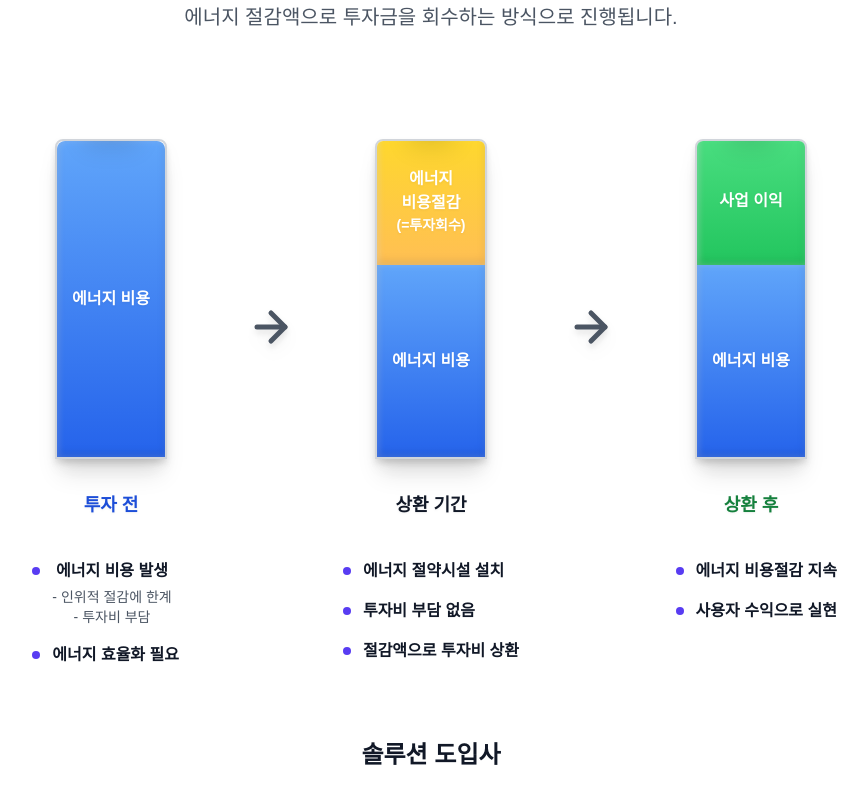
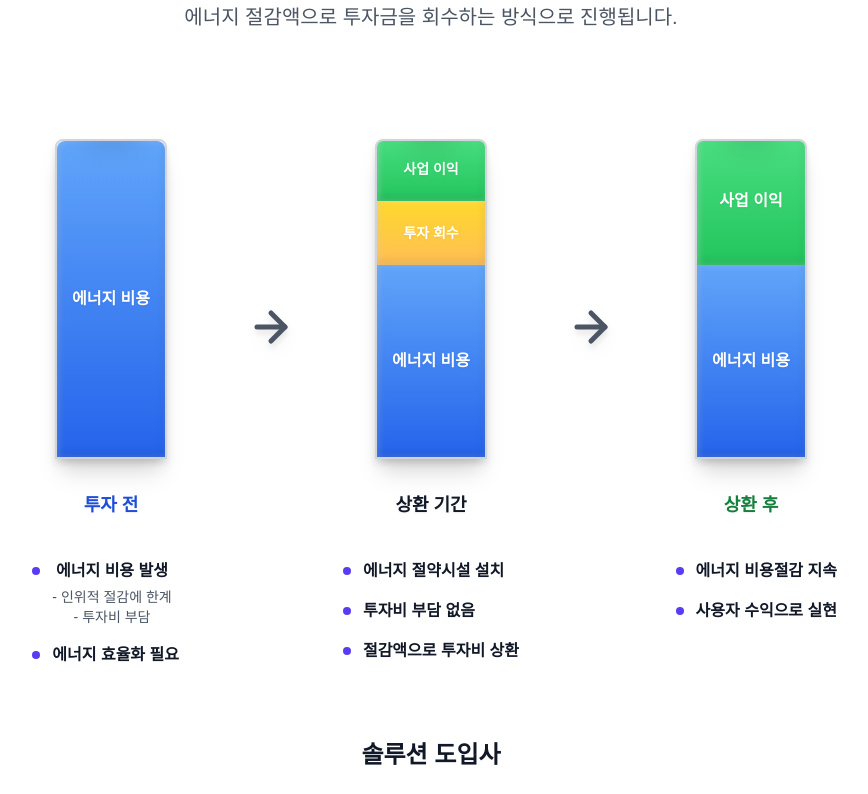
Before and after one commit to xlxhollywood/merlotlab-b2b, a Next.js app: page /contact in a window 1280 px wide. Shown: the part 999-1793 px from the top of the page, without its empty margins (209-1077 px from the left). Built offline with nearby package versions, Linux system fonts and the light colour scheme.

Commit message:
Feat: update energy chart with split savings and delayed shadow effects

```diff
--- a/src/components/Chart/energy.tsx
+++ b/src/components/Chart/energy.tsx
@@ -13,6 +13,7 @@ interface AnimationPhase {
   secondArrow: boolean
   postRepaymentEnergyCost: boolean
   postRepaymentBenefit: boolean
+  shadows: boolean
 }
 
 export default function AnimatedEnergyChart() {
@@ -24,6 +25,7 @@ export default function AnimatedEnergyChart() {
     secondArrow: false,
     postRepaymentEnergyCost: false,
     postRepaymentBenefit: false,
+    shadows: false,
   })
 
   const [isAnimating, setIsAnimating] = useState(false)
@@ -46,6 +48,7 @@ export default function AnimatedEnergyChart() {
       secondArrow: false,
       postRepaymentEnergyCost: false,
       postRepaymentBenefit: false,
+      shadows: false,
     })
 
     // Animation sequence with delays
@@ -75,9 +78,13 @@ export default function AnimatedEnergyChart() {
 
     setTimeout(() => {
       setPhase((prev) => ({ ...prev, postRepaymentBenefit: true }))
+    }, 4900)
+
+    setTimeout(() => {
+      setPhase((prev) => ({ ...prev, shadows: true }))
       setIsAnimating(false)
       setAnimationComplete(true)
-    }, 4900)
+    }, 5900)
   }
 
   useEffect(() => {
@@ -109,6 +116,7 @@ export default function AnimatedEnergyChart() {
         secondArrow: true,
         postRepaymentEnergyCost: true,
         postRepaymentBenefit: true,
+        shadows: true,
       }
     : phase
 
@@ -125,7 +133,7 @@ export default function AnimatedEnergyChart() {
                     displayPhase.investment ? "h-full" : "h-0"
                   }`}
                   style={{
-                    boxShadow: "inset 0 -4px 8px rgba(0, 0, 0, 0.1), inset 2px 0 6px rgba(255, 255, 255, 0.2)",
+                    boxShadow: displayPhase.shadows ? "inset 0 -4px 8px rgba(0, 0, 0, 0.1), inset 2px 0 6px rgba(255, 255, 255, 0.2)" : "none",
                   }}
                 >
                   <div className="flex items-center justify-center h-full text-white font-semibold text-base text-center px-2 drop-shadow-sm">
@@ -166,7 +174,7 @@ export default function AnimatedEnergyChart() {
                     displayPhase.repaymentEnergyCost ? "h-48" : "h-0"
                   }`}
                   style={{
-                    boxShadow: "inset 0 -4px 8px rgba(0, 0, 0, 0.1), inset 2px 0 6px rgba(255, 255, 255, 0.2)",
+                    boxShadow: displayPhase.shadows ? "inset 0 -4px 8px rgba(0, 0, 0, 0.1), inset 2px 0 6px rgba(255, 255, 255, 0.2)" : "none",
                   }}
                 >
                   <div className="flex items-center justify-center h-full text-white font-semibold text-base text-center px-2 drop-shadow-sm">
@@ -174,19 +182,31 @@ export default function AnimatedEnergyChart() {
                   </div>
                 </div>
 
-                {/* Energy Savings Overlay */}
+                {/* Investment Repayment Overlay */}
                 <div
                   className={`absolute w-full bg-gradient-to-t from-[#FFBF54] to-[#FED82D] transition-all duration-1000 ease-out shadow-inner ${
-                    displayPhase.repaymentSavings ? "bottom-48 h-32" : "bottom-48 h-0"
+                    displayPhase.repaymentSavings ? "bottom-48 h-16" : "bottom-48 h-0"
                   }`}
                   style={{
-                    boxShadow: "inset 0 -4px 8px rgba(0, 0, 0, 0.1), inset 2px 0 6px rgba(255, 255, 255, 0.3)",
+                    boxShadow: displayPhase.shadows ? "inset 0 -4px 8px rgba(0, 0, 0, 0.1), inset 2px 0 6px rgba(255, 255, 255, 0.3)" : "none",
                   }}
                 >
-                  <div className="flex flex-col items-center justify-center h-full text-white font-semibold text-base text-center px-2 drop-shadow-sm">
-                    <span>에너지</span>
-                    <span>비용절감</span>
-                    <span className="text-sm">(=투자회수)</span>
+                  <div className="flex flex-col items-center justify-center h-full text-white font-semibold text-sm text-center px-2 drop-shadow-sm">
+                    <span>투자 회수</span>
+                  </div>
+                </div>
+
+                {/* Customer Profit Overlay */}
+                <div
+                  className={`absolute w-full bg-gradient-to-t from-green-500 to-green-400 transition-all duration-1000 ease-out shadow-inner ${
+                    displayPhase.repaymentSavings ? "bottom-64 h-16" : "bottom-64 h-0"
+                  }`}
+                  style={{
+                    boxShadow: displayPhase.shadows ? "inset 0 -4px 8px rgba(0, 0, 0, 0.1), inset 2px 0 6px rgba(255, 255, 255, 0.3)" : "none",
+                  }}
+                >
+                  <div className="flex flex-col items-center justify-center h-full text-white font-semibold text-sm text-center px-2 drop-shadow-sm">
+                    <span>사업 이익</span>
                   </div>
                 </div>
 
@@ -199,10 +219,16 @@ export default function AnimatedEnergyChart() {
                 )}
 
                 {displayPhase.repaymentSavings && (
-                  <div className="absolute -top-24 left-1/2 transform -translate-x-1/2 bg-[#FEAA1E] text-white text-sm font-bold px-3 py-2 rounded-lg shadow-xl border-2 border-white drop-shadow-md">
-                    +50%
-                    <div className="absolute top-full left-1/2 transform -translate-x-1/2 w-0 h-0 border-l-4 border-r-4 border-t-4 border-transparent border-t-[#FEAA1E] drop-shadow-sm"></div>
-                  </div>
+                  <>
+                    <div className="absolute -top-24 left-1/2 transform -translate-x-1/2 bg-[#FEAA1E] text-white text-sm font-bold px-3 py-2 rounded-lg shadow-xl border-2 border-white drop-shadow-md">
+                      +25%
+                      <div className="absolute top-full left-1/2 transform -translate-x-1/2 w-0 h-0 border-l-4 border-r-4 border-t-4 border-transparent border-t-[#FEAA1E] drop-shadow-sm"></div>
+                    </div>
+                    <div className="absolute -top-36 left-1/2 transform -translate-x-1/2 bg-green-600 text-white text-sm font-bold px-3 py-2 rounded-lg shadow-xl border-2 border-white drop-shadow-md">
+                      +25%
+                      <div className="absolute top-full left-1/2 transform -translate-x-1/2 w-0 h-0 border-l-4 border-r-4 border-t-4 border-transparent border-t-green-600 drop-shadow-sm"></div>
+                    </div>
+                  </>
                 )}
               </div>
               <div className="text-center">
@@ -230,7 +256,7 @@ export default function AnimatedEnergyChart() {
                     displayPhase.postRepaymentEnergyCost ? "h-48" : "h-0"
                   }`}
                   style={{
-                    boxShadow: "inset 0 -4px 8px rgba(0, 0, 0, 0.1), inset 2px 0 6px rgba(255, 255, 255, 0.2)",
+                    boxShadow: displayPhase.shadows ? "inset 0 -4px 8px rgba(0, 0, 0, 0.1), inset 2px 0 6px rgba(255, 255, 255, 0.2)" : "none",
                   }}
                 >
                   <div className="flex items-center justify-center h-full text-white font-semibold text-base text-center px-2 drop-shadow-sm">
@@ -244,7 +270,7 @@ export default function AnimatedEnergyChart() {
                     displayPhase.postRepaymentBenefit ? "bottom-48 h-32" : "bottom-48 h-0"
                   }`}
                   style={{
-                    boxShadow: "inset 0 -4px 8px rgba(0, 0, 0, 0.1), inset 2px 0 6px rgba(255, 255, 255, 0.3)",
+                    boxShadow: displayPhase.shadows ? "inset 0 -4px 8px rgba(0, 0, 0, 0.1), inset 2px 0 6px rgba(255, 255, 255, 0.3)" : "none",
                   }}
                 >
                   <div className="flex items-center justify-center h-full text-white font-semibold text-base text-center px-2 drop-shadow-sm">
```
